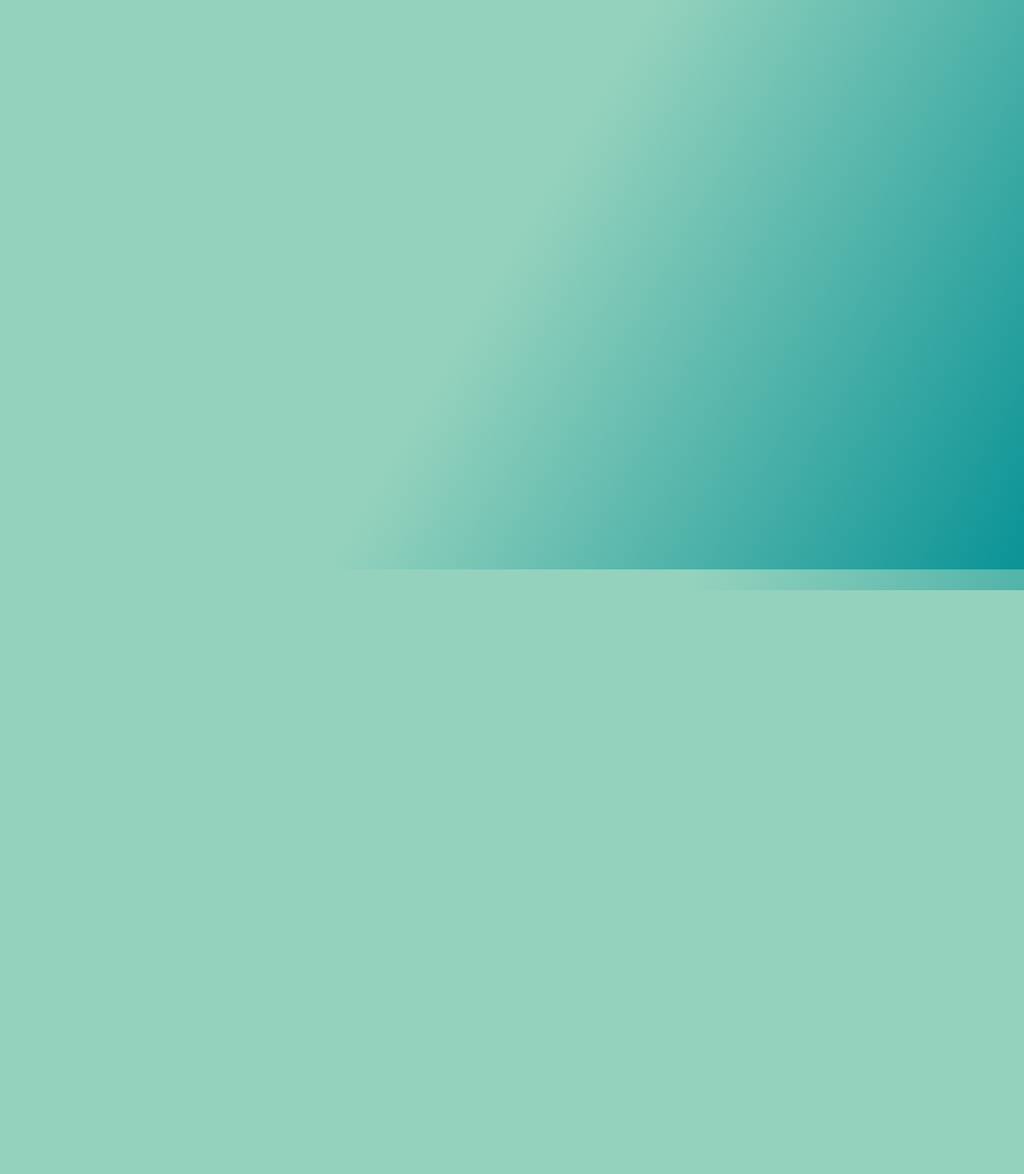
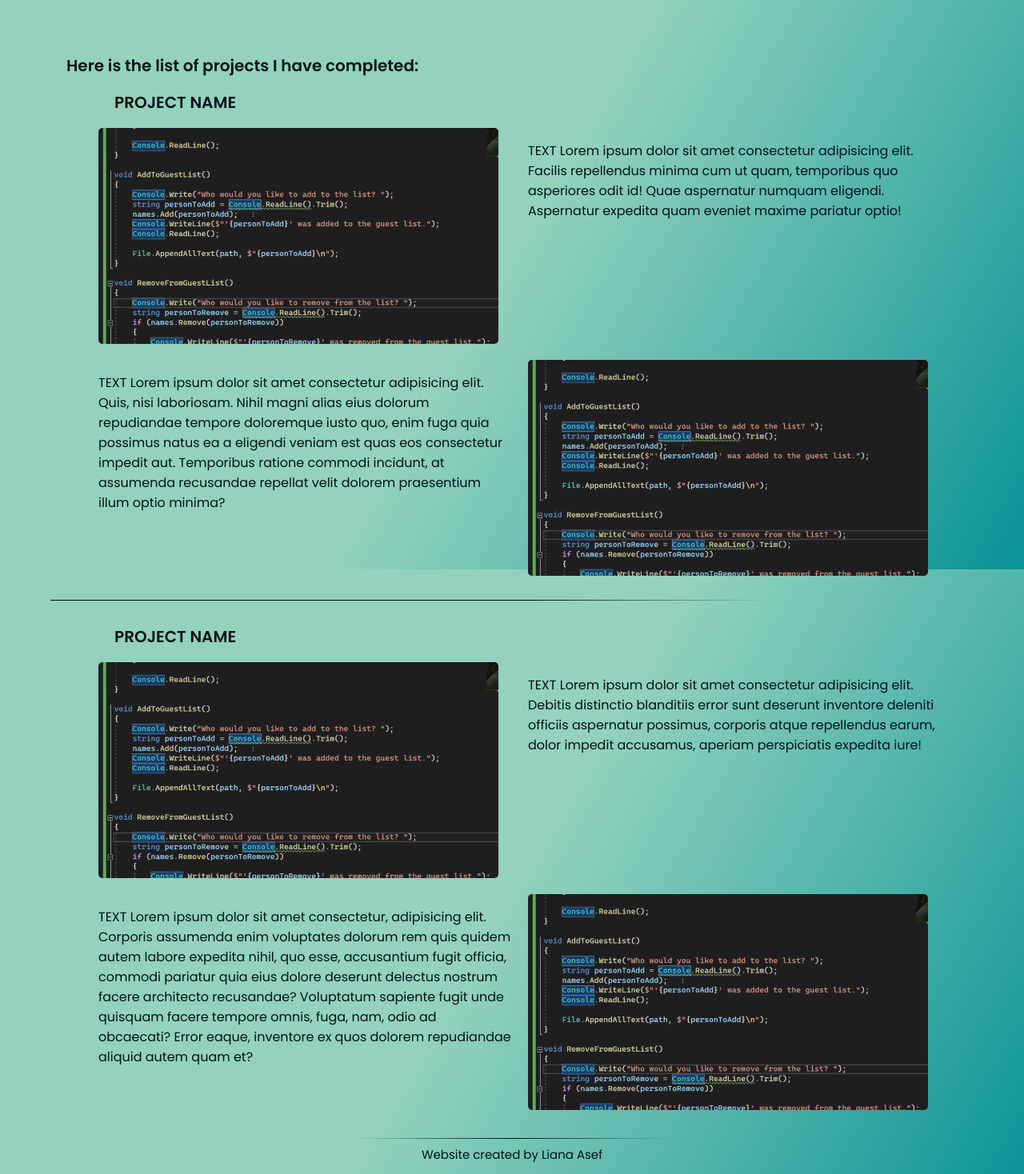
Before and after one commit to liana1402/Personal-Portfolio, a PHP site: page /projects.html in a window 1280 px wide. Shown: the part 88-1556 px from the top of the page at 80% size. Before the commit the page ends 826 px from the top, so only its background shows below. Run offline with PHP 8.4, Linux system fonts and the light colour scheme.

Commit message:
added a grid layout to projects

```diff
--- a/journey.html
+++ b/journey.html
@@ -23,5 +23,10 @@
         </navbar>
     </header>
     <script src="js/main.js"></script>
+
+    <footer class="footer">
+        <hr>
+        <p>Website created by Liana Asef</p>
+    </footer>
 </body>
 </html>
--- a/projects.html
+++ b/projects.html
@@ -6,6 +6,7 @@
     <title>Projects</title>
     <link rel="stylesheet" href="styles/mobile.css">
     <link rel="stylesheet" media="only screen and (min-width:720px)" href="styles/desktop.css">
+    <script src="js/main.js"></script>
 </head>
 <body>
     <header>
@@ -22,6 +23,47 @@
             </ul>
         </navbar>
     </header>
-    <script src="js/main.js"></script>
+
+    <div class="projects-body-container">
+        <div class="projects-list">
+            <h2>Here is the list of projects I have completed:</h2>
+            <ul>
+                <li></li>
+                <li></li>
+            </ul>
+        </div>
+        <div class="project-card">
+            <h2>PROJECT NAME</h2>
+            <div class="project-card-content">
+                <div class="grid-images-1">
+                    <img class="main-project-image" src="images/test.png">
+                </div>
+                <p class="grid-text-1">TEXT Lorem ipsum dolor sit amet consectetur adipisicing elit. Facilis repellendus minima cum ut quam, temporibus quo asperiores odit id! Quae aspernatur numquam eligendi. Aspernatur expedita quam eveniet maxime pariatur optio!</p>
+                <p class="grid-text-2">TEXT Lorem ipsum dolor sit amet consectetur adipisicing elit. Quis, nisi laboriosam. Nihil magni alias eius dolorum repudiandae tempore doloremque iusto quo, enim fuga quia possimus natus ea a eligendi veniam est quas eos consectetur impedit aut. Temporibus ratione commodi incidunt, at assumenda recusandae repellat velit dolorem praesentium illum optio minima?</p>
+                <div class="grid-images-2">
+                    <img src="images/test.png">
+                </div>
+            </div>
+        </div>
+        <hr>
+        <div class="project-card">
+            <h2>PROJECT NAME</h2>
+            <div class="project-card-content">
+                <div class="grid-images-1">
+                    <img class="main-project-image" src="images/test.png">
+                </div>
+                <p class="grid-text-1">TEXT Lorem ipsum dolor sit amet consectetur adipisicing elit. Debitis distinctio blanditiis error sunt deserunt inventore deleniti officiis aspernatur possimus, corporis atque repellendus earum, dolor impedit accusamus, aperiam perspiciatis expedita iure!</p>
+                <p class="grid-text-2">TEXT Lorem ipsum dolor sit amet consectetur, adipisicing elit. Corporis assumenda enim voluptates dolorum rem quis quidem autem labore expedita nihil, quo esse, accusantium fugit officia, commodi pariatur quia eius dolore deserunt delectus nostrum facere architecto recusandae? Voluptatum sapiente fugit unde quisquam facere tempore omnis, fuga, nam, odio ad obcaecati? Error eaque, inventore ex quos dolorem repudiandae aliquid autem quam et?</p>
+                <div class="grid-images-2">
+                    <img src="images/test.png">
+                </div>
+            </div>
+        </div>
+    </div>
+
+    <footer class="footer">
+        <hr>
+        <p>Website created by Liana Asef</p>
+    </footer>
 </body>
 </html>
--- a/skills.html
+++ b/skills.html
@@ -23,5 +23,10 @@
         </navbar>
     </header>
     <script src="js/main.js"></script>
+
+    <footer class="footer">
+        <hr>
+        <p>Website created by Liana Asef</p>
+    </footer>
 </body>
 </html>
--- a/styles/desktop.css
+++ b/styles/desktop.css
@@ -22,9 +22,11 @@
 }
 
 /* home */
+.contact-body-container, .index-body-container, .projects-body-container{
+    padding: 50px 50px 0 50px;
+}
 .index-body-container{
     flex-direction: row;
-    padding: 50px;
 }
 .index-body-container img{
     width: 55%;
@@ -43,12 +45,13 @@
     padding: 0 15px;
 }
 /* contact */
-.contact-body-container{
-    padding: 50px;
-}
 .contact-card{
     margin: 5%;
+    aspect-ratio: 2/1.5;
+    min-height: 0;
 }
 .contact-card:hover{
     transform: scale(1.02);
 }
+
+/* projects */
--- a/styles/mobile.css
+++ b/styles/mobile.css
@@ -12,6 +12,9 @@ body a{
     text-decoration: none;
     cursor: pointer;
 }
+body ul{
+    list-style: none;
+}
 
 /* navbar */
 .navbar{
@@ -19,9 +22,6 @@ body a{
     padding: 15px;
     flex-direction: column;
     align-items: flex-end;
-}
-.navbar ul{
-    list-style: none;
 }
 .navbar-list{
     position: fixed;
@@ -112,7 +112,7 @@ body a{
     display: flex;
     flex-direction: column;
 }
-.contact-body-container h2{
+.contact-body-container h2, .projects-body-container h2{
     padding: 0 20px;
     font-size: 20px;
     font-weight: 600;
@@ -127,7 +127,7 @@ body a{
     background-color: #9BD5C2;
     color: #001219;
     width: 350px;
-    aspect-ratio: 2/1.5;
+    min-height: 300px;
     border-radius: 2px;
     margin: 10%;
     box-shadow: 2px 1px 10px #001219;
@@ -156,11 +156,72 @@ body a{
     margin: 5px 0px;
 }
 .contact-card-content a{
-    color: #002B3C;
+    color: #005779;
 }
 .contact-card-content a:hover{
-    color: #005F73;
+    color: #03839d;
 }
 #linkedin-text, #email-text{
     margin-top: 15px;
 }
+
+/* projects */
+.project-card{
+    padding: 0 60px;
+}
+.project-card img{
+    width: 500px;
+    height: 100%;
+    border-radius: 5px;
+}
+.project-card-content{
+    display: grid;
+    grid-template-columns: 50% 50%;
+    grid-template-rows: 270px 270px;
+    gap: 20px;
+    min-height: 0;
+    min-width: 0;
+}
+.grid-images-1{
+    grid-column-start: 1;
+    overflow: hidden;
+    min-width: 0;
+}
+.grid-text-1{
+    grid-column-start: 2;
+    overflow: hidden;
+    min-width: 0;
+}
+.grid-images-2{
+    grid-column-start: 2;
+    overflow: hidden;
+    min-width: 0;
+}
+.grid-text-2{
+    grid-column-start: 1;
+    overflow: hidden;
+    min-width: 0;
+}
+.projects-body-container hr{
+    width: 900px;
+    height: 1.6px;
+    background: linear-gradient(to right, #001219, #001219, #001219, transparent);
+    border: none;
+    margin: 30px 0;
+}
+
+/* footer */
+.footer{
+    text-align: center;
+    font-size: 15px;
+    margin-top: 35px;
+}
+.footer p{
+    margin: 0;
+}
+.footer hr{
+    width: 400px;
+    height: 1.5px;
+    background: linear-gradient(to right, transparent, #001219, transparent);
+    border: none;
+}
```
Also changed, not shown: contact.html (+9 -6 lines), index.html (+6 -2 lines), images/test.png (added).
